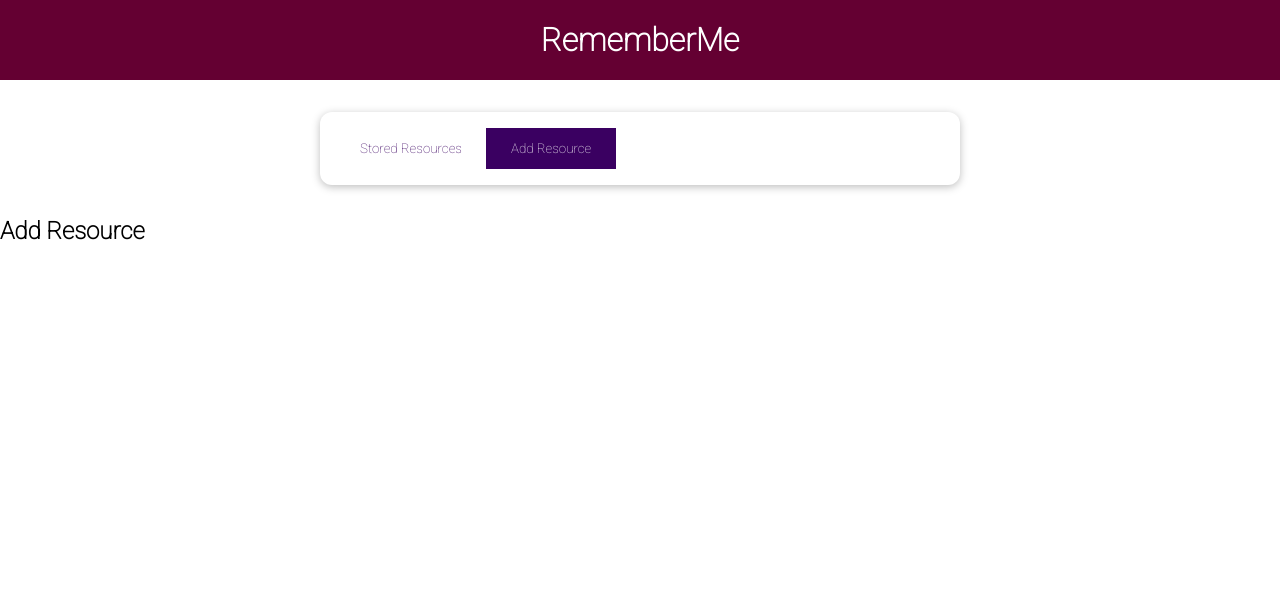
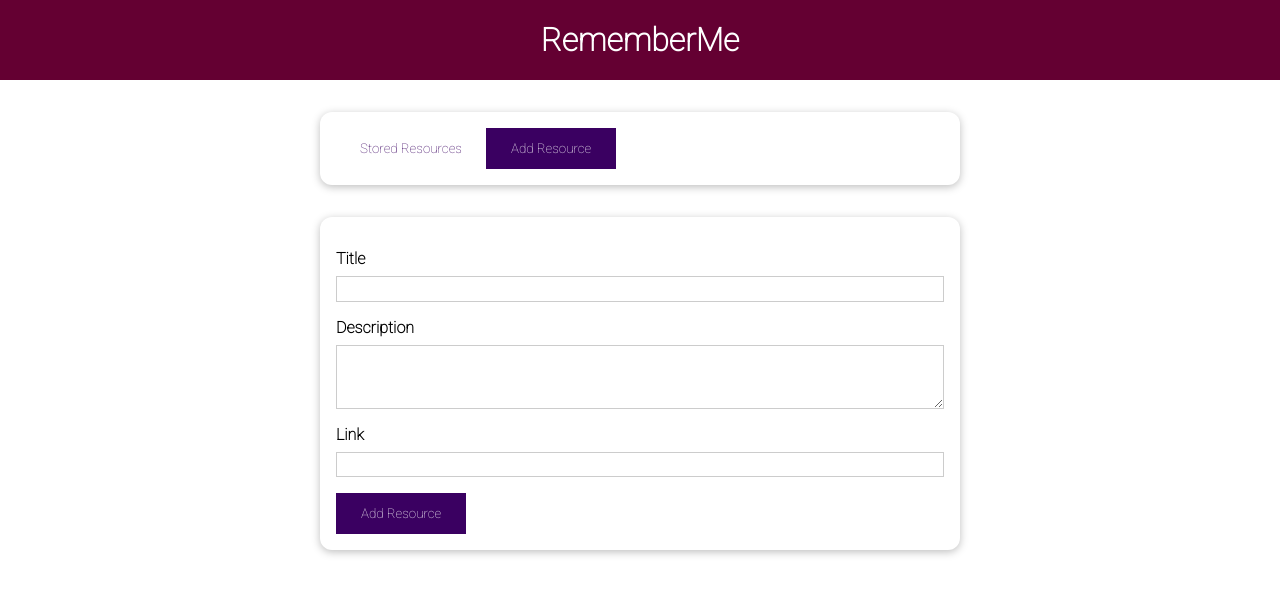
Before and after one commit to Arup-paul/learning-resource-app-vue, a Vue app: page / in a window 1280 px wide. Both pictures are taken after a click on the button "Add Resource". Shown: the top 594 px of the page. Built offline with nearby package versions, Linux system fonts and the light colour scheme.

Commit message:
adding a form

```diff
--- a/src/components/Resource/AddResource.vue
+++ b/src/components/Resource/AddResource.vue
@@ -1,3 +1,39 @@
 <template>
-    <h2>Add Resource</h2>
+    <base-card>
+      <form>
+          <div class="form-control">
+            <label for="title"> Title</label>
+            <input type="text " id="title" name="title">
+          </div>
+          <div class="form-control">
+            <label for="description"> Description</label>
+           <textarea name="description" id="description"  rows="3"></textarea>
+          </div>
+          <div class="form-control">
+            <label for="link"> Link</label>
+            <input type="text " id="link" name="link">
+          </div>
+          <div>
+              <base-button :type="submit">Add Resource</base-button>
+          </div>
+      </form>
+    </base-card>
 </template>
+
+
+<style scoped>
+  label {
+      font-weight:bold;
+      display:block;
+      margin-bottom:0.5rem;
+  }
+  input,textarea {
+      display:block;width:100%;font:inherit;padding:0.15rem;border:1px solid #ccc;
+  }
+  input:focus,textarea:focus {
+      outline:none;border-color:#3a0061;background-color:#f7ebff;
+  }
+  .form-control{
+      margin:1rem 0;
+  }
+</style>
```
